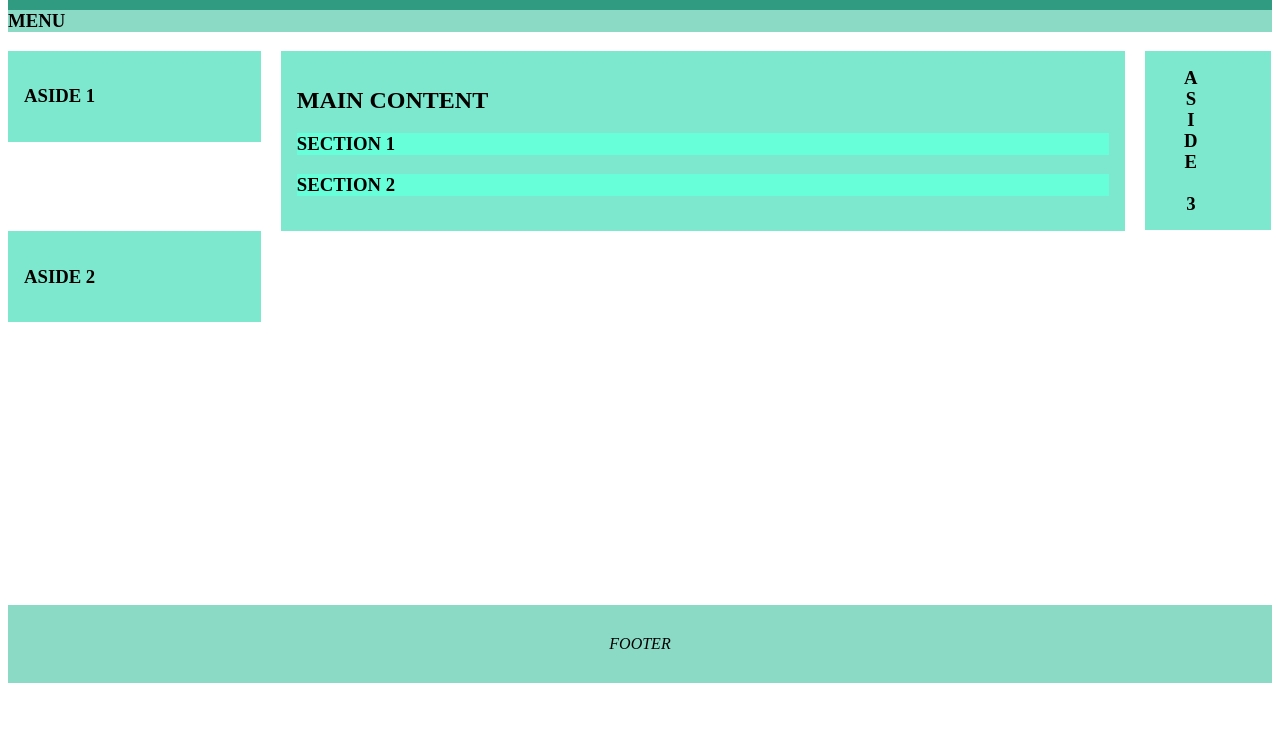
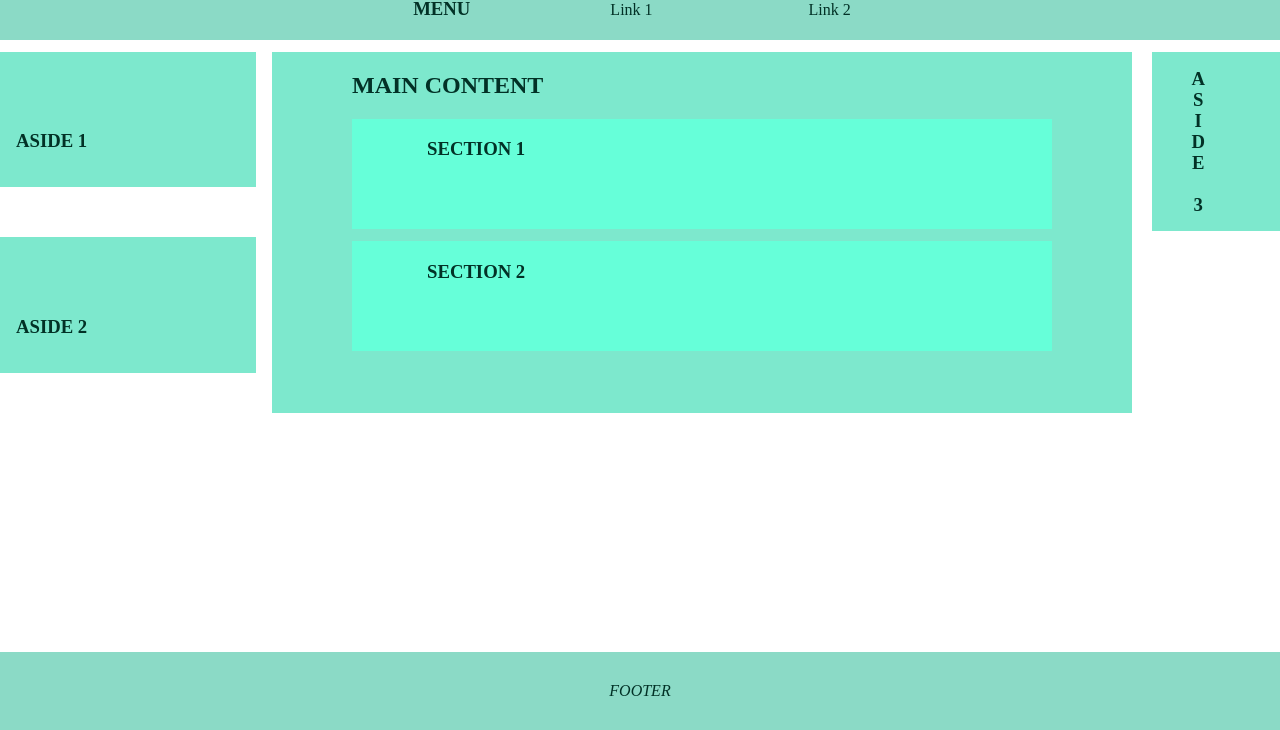
Before and after one commit to Strazdin/WEBPAGE, a plain HTML site: page index.html in a window 1280 px wide. Shown: the part 70-800 px from the top of the page. Drawn offline with Linux system fonts and the light colour scheme.

Commit message:
add aside floating

```diff
--- a/index.html
+++ b/index.html
@@ -9,22 +9,30 @@
 </head>
 <body>
     <header>
-        <h1>SITE HEADING</h1>
-        <nav>
-            <h3>MENU</h3>
-        </nav>
+        <h1 id="site_header">SITE HEADER</h1>
     </header>
+    <nav>
+        <ul>
+            <li><h3 id="site_menu">MENU</h3></li>
+            <li><a href="#1">Link 1</a></li>
+            <li><a href="#2">Link 2</a></li>
+        </ul>
+
+    </nav>
     <main>
         <!-- <div> -->
-            <aside class="left_menu">
+            <aside class="left_menu" id="aside_1">
                 <h3>ASIDE 1</h3>
+            </aside>
+            <aside class="left_menu" id="aside_2">
+                <h3>ASIDE 2</h3>
             </aside>
             <!-- <aside class="left_menu">
                 <h3>ASIDE 2</h3>
             </aside> -->
         <!-- </div> -->
         <article>
-            <h2>MAIN CONTENT</h2>
+            <h2><span>MAIN CONTENT</span></h2>
 
             <section>
                 <h3>SECTION 1</h3>
@@ -38,9 +46,7 @@
         <aside class="right_menu">
             <h3>ASIDE 3</h3>
         </aside>
-        <aside class="left_menu">
-            <h3>ASIDE 2</h3>
-        </aside>
+
     </main>
     <footer>
         <address>
--- a/style.css
+++ b/style.css
@@ -1,46 +1,59 @@
 * {
     font-family:'Times New Roman', Times, serif;
-    /* color: white; */
+    color: hsl(166, 92%, 10%);
 }
 
-header {
-    /* padding: 1px; */
-    background-color: hsl(165, 52%, 40%);
+body {
+    margin: 0px;
 }
 
 /* h1, h2, h3 */
+#site_header {
+    background-color: hsl(165, 52%, 40%);
+    margin: 0px;
+}
 
 nav {
     background-color: hsl(165, 52%, 70%);
+    margin: 12px 0px 0px;
+}
+
+nav ul {
+    margin: 0;
+    padding: 0;
+    text-align: center;
+}
+
+nav li {
+    display: inline-block;
+    list-style-type: none;
+    padding: 0px 60px;
+}
+
+nav a {
+    display: block;
+    padding: 21px 16px;
+    text-decoration: none;
+    transition: .3s;
+}
+
+nav a:visited {
+    background-color: hsl(170, 50%, 50%);
+    color: hsl(0, 0%, 100%)
+}
+
+nav a:hover {
+    background-color: hsl(167, 50%, 50%);
 }
 
 main {
-    /* width: 100%; */
-    min-width: 600px;
-    max-width: 1400px;
+    min-width: 800px;
+    /* max-width: 1600px; */
 
-    min-height: calc(100vh - 245.51px);
+    min-height: calc(100vh - 211.719px);
 
-    /* margin: 20px auto; */
+    margin: 12px auto;
 }
-
-/* .left_menu {
-    box-sizing: border-box;
-    display: inline-block;
-    padding: 16px;
-    vertical-align: top;
-    text-align: justify;
-    background-color: hsl(165, 70%, 70%);
-}
-
-.right_menu {
-    box-sizing: border-box;
-    display: inline-block;
-    padding: 16px;
-    vertical-align: top;
-    text-align: justify;
-    background-color: hsl(165, 70%, 70%);
-} */
 
 .right_menu {
     writing-mode: vertical-lr;
@@ -58,21 +71,38 @@ article, aside {
     background-color: hsl(165, 70%, 70%);
 }
 
+span {
+    padding: 5px 40px;
+}
+
+#aside_2, #aside_1 {
+    padding-top: 60px;
+    margin-bottom: 50px;
+    float: left;
+    clear: both;
+
+}
+
 section {
+    padding: 1px 50px 50px 75px;
+    margin: 12px 40px;
     background-color: hsl(165, 100%, 70%);
 }
 
 article {
-    width: calc(70% - 32px - .56em);
+    width: calc(70% - 27.1px - .56em);
     /* width: 60%; */
+    padding: 0px 40px 50px 40px;
     margin: 0 16px;
 }
 
 aside {
     width: 20%;
+    margin: 12px, 0px;
 }
 
 footer {
+    margin: 0px;
     padding: 20px;
     background-color: hsl(165, 52%, 70%);
 }
```
